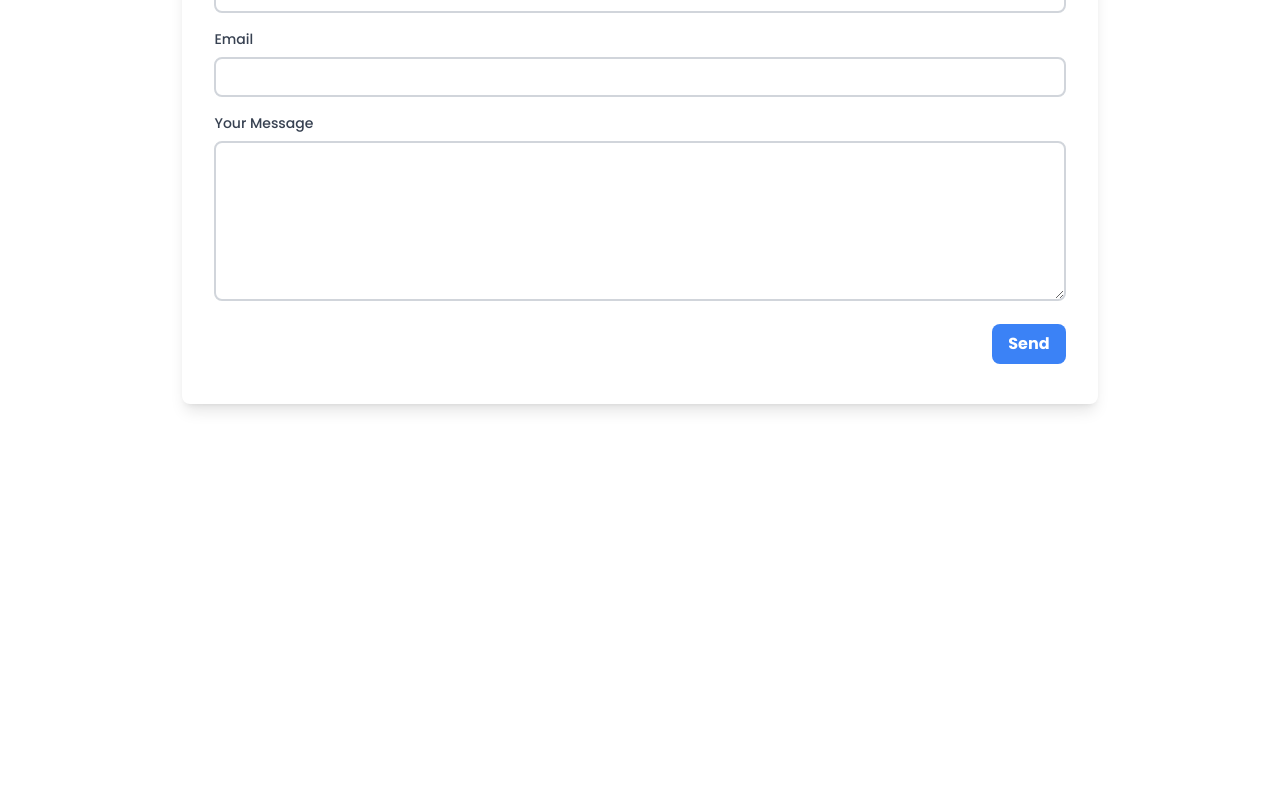
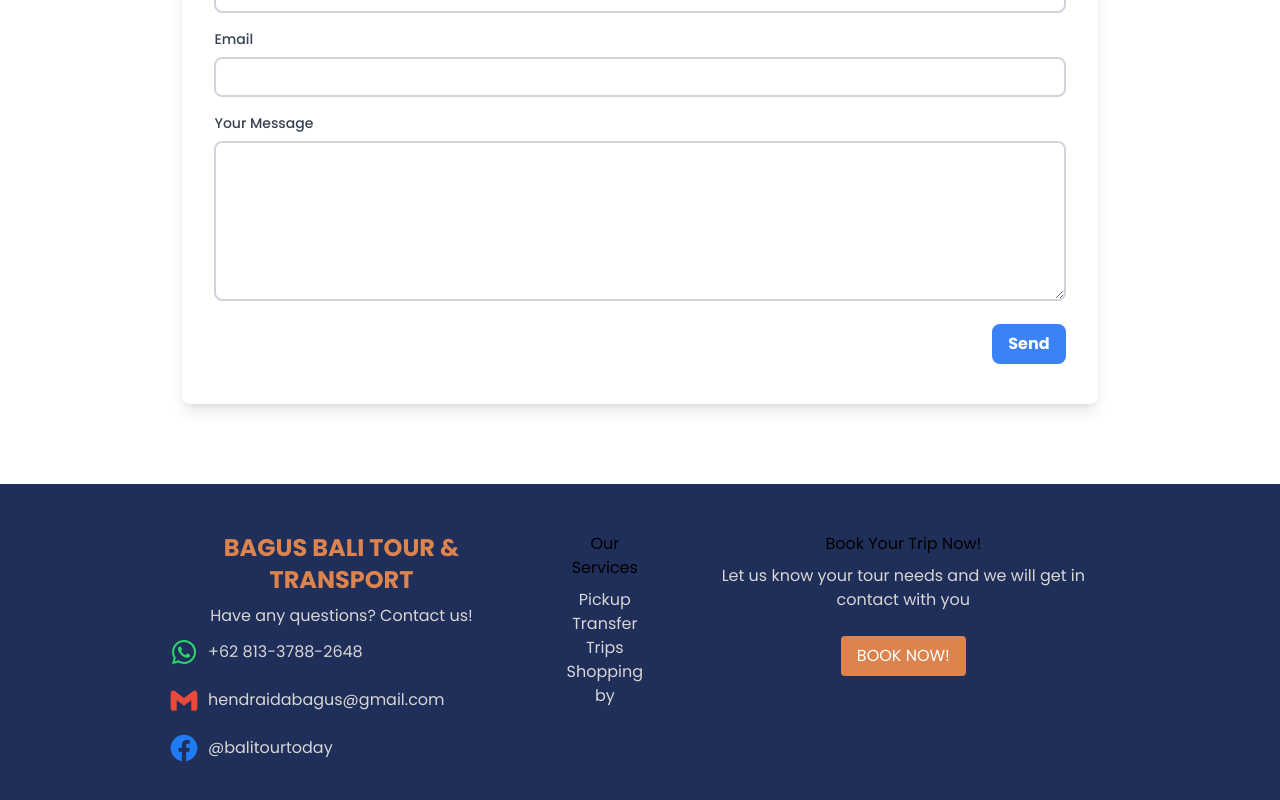
Before and after one commit to CokdePutra/Bali-Tour, a React (Vite) app: page / in a window 1280 px wide. Shown: the part 3725-4525 px from the top of the page. Before the commit the page ends 4165 px from the top, so only its background shows below. Built offline with nearby package versions, Linux system fonts and the light colour scheme.

Commit message:
still creating footer

```diff
--- a/package.json
+++ b/package.json
@@ -12,6 +12,7 @@
   "dependencies": {
     "react": "^18.3.1",
     "react-dom": "^18.3.1",
+    "react-icons": "^5.3.0",
     "react-router-dom": "^6.26.0"
   },
   "devDependencies": {
--- a/src/App.css
+++ b/src/App.css
@@ -1,5 +1,5 @@
 #root {
-  max-width: 1536px;
+  max-width: 2536px;
   margin: 0 auto;
   text-align: center;
 }
--- a/src/components/Footer/Footer.jsx
+++ b/src/components/Footer/Footer.jsx
@@ -1,10 +1,74 @@
 import React from "react";
+import {
+  BiLogoWhatsapp,
+  BiLogoGmail,
+  BiLogoFacebookCircle,
+} from "react-icons/bi";
+
+const iconWA = { color: "#2cd46b", fontSize: "2rem", minWidth: "2rem" };
+const iconEmail = { color: "#eb493b", fontSize: "2rem", minWidth: "2rem" };
+const iconFacebook = { color: "#1f7bf2", fontSize: "2rem", minWidth: "2rem" };
 
 const Footer = () => {
   return (
     <>
-      <footer>
-        <div className="footer"></div>
+      <footer className="bg-primary-color mt-16 w-full">
+        <div className="container-footer max-w-screen-lg mx-auto flex flex-col md:flex-row justify-between gap-12 p-10 bg-primary">
+          <div className="section" data-aos="fade-up">
+            <h2 className="Title text-secondary-color text-2xl mt-2 mb-2">
+              BAGUS BALI TOUR & TRANSPORT
+            </h2>
+            <h3 className="text-footer-text mt-2 mb-2">
+              Have any questions? Contact us!
+            </h3>
+            <div className="social-media flex flex-col gap-4">
+              <div className="whatsapp flex items-center gap-2">
+                <BiLogoWhatsapp style={iconWA} />
+                <a href="" className="text-footer-text">
+                  +62 813-3788-2648
+                </a>
+              </div>
+              <div className="email flex items-center gap-2">
+                <BiLogoGmail style={iconEmail} />
+                <a href="" className="text-footer-text">
+                  hendraidabagus@gmail.com
+                </a>
+              </div>
+              <div className="facebook flex items-center gap-2">
+                <BiLogoFacebookCircle style={iconFacebook} />
+                <a href="" className="text-footer-text">
+                  @balitourtoday
+                </a>
+              </div>
+            </div>
+          </div>
+          <div className="section" data-aos="fade-up">
+            <h2 className="text-secondary mt-2 mb-2">Our Services</h2>
+            <div className="our-service grid">
+              <a href="" className="text-footer-text">
+                Pickup
+              </a>
+              <a href="" className="text-footer-text">
+                Transfer
+              </a>
+              <a href="" className="text-footer-text">
+                Trips
+              </a>
+              <a href="" className="text-footer-text">
+                Shopping by
+              </a>
+            </div>
+          </div>
+          <div className="section]" data-aos="fade-up">
+            <h2 className="text-secondary mt-2 mb-2">Book Your Trip Now!</h2>
+            <h3 className="text-footer-text mt-2 mb-2">
+              Let us know your tour needs and we will get in contact with you
+            </h3>
+            <button className="button-book-now bg-[#dc834e] text-white py-2 px-4 rounded mt-4">
+              BOOK NOW!
+            </button>
+          </div>
+        </div>
       </footer>
     </>
   );
--- a/src/view/Home.jsx
+++ b/src/view/Home.jsx
@@ -4,6 +4,7 @@ import Navbar from "../components/Navbar/Navbar";
 import Hero from "../components/Hero/Hero";
 import Card from "../components/Card/Card";
 import ButtonMessage from "../components/Button/ButtonMessage";
+import Footer from "../components/Footer/Footer";
 // import Loader from "../components/Loader";
 // import { CardMostPopular } from "../constants/constants";
 // import { ActivitiesData } from "../api"; // Import the API connection function
@@ -154,6 +155,7 @@ const Home = () => {
         </div>
 
         {/* end section */}
+        <Footer />
       </div>
     </>
   );
```
Also changed, not shown: 1 other file (tests, documents, lock files or other folders).
